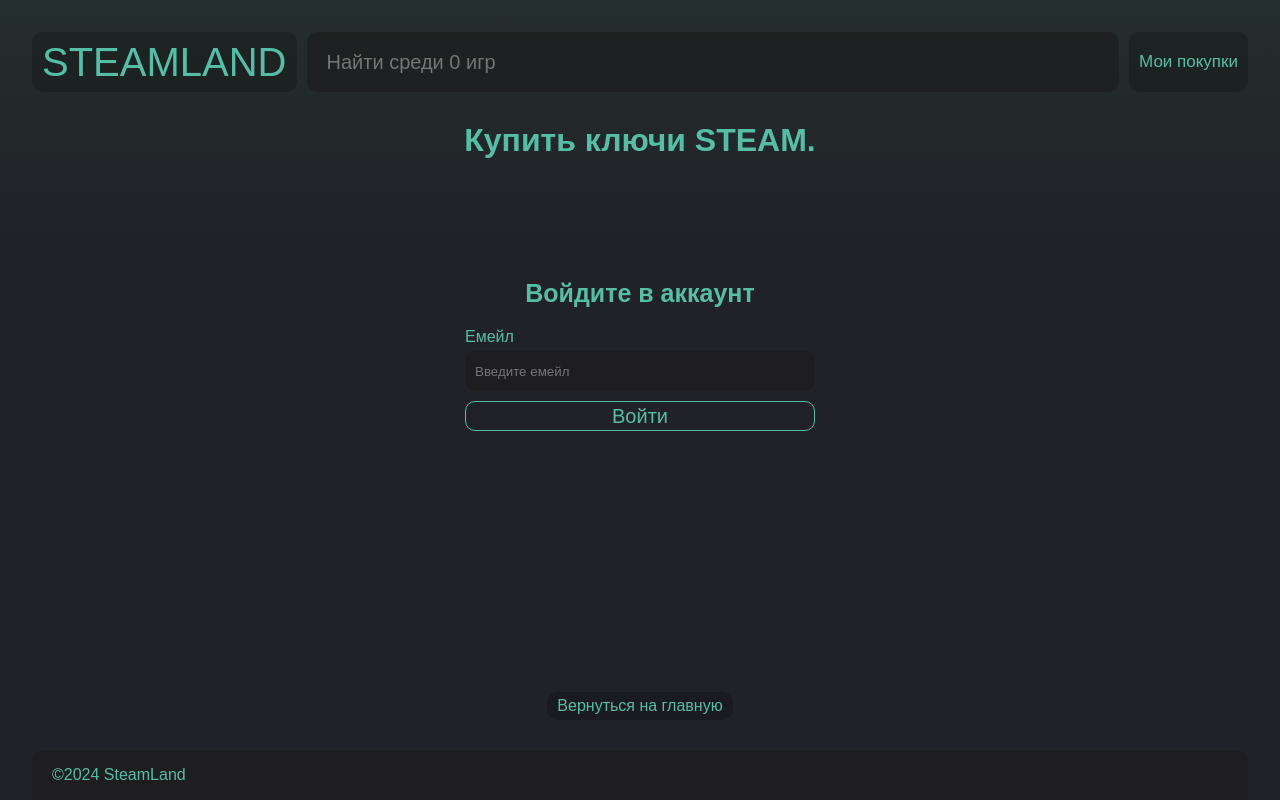
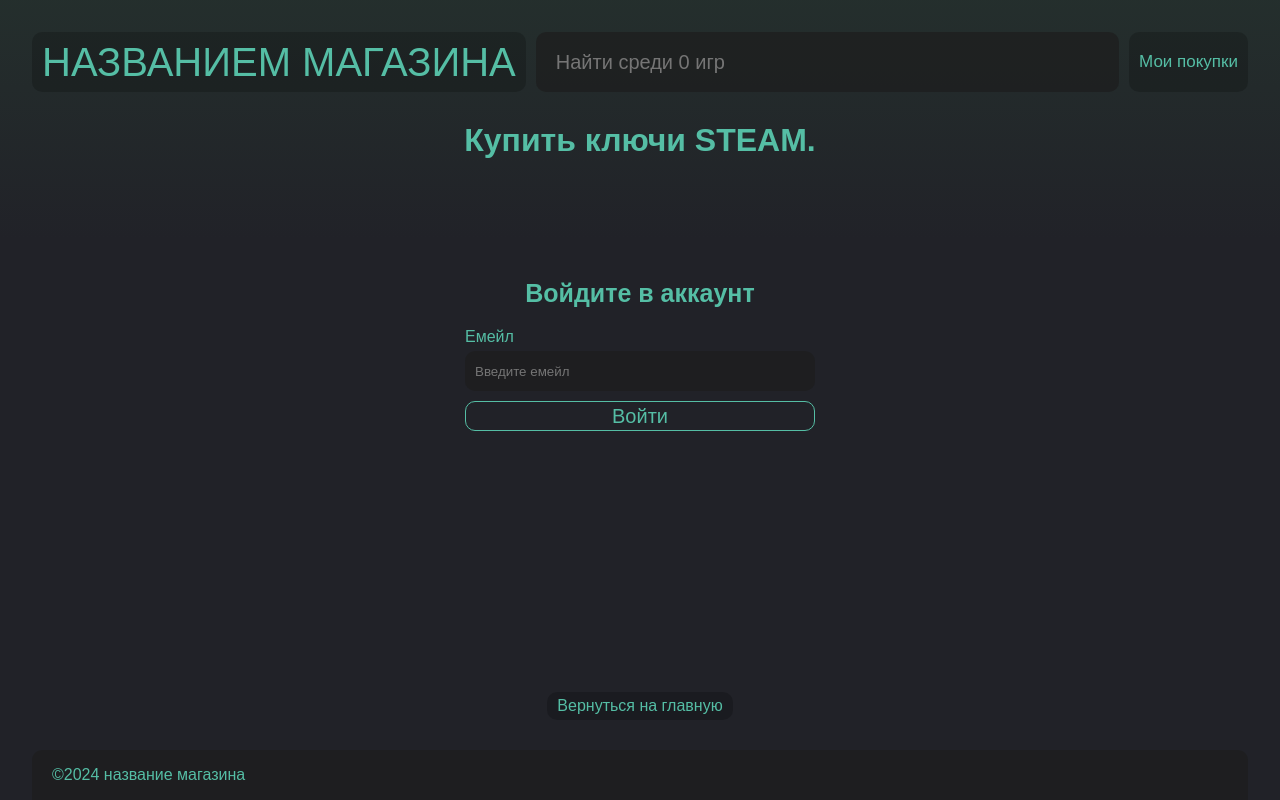
Before and after one commit to RolandSallaz/Zakaz1, a React (Vite) app in the folder frontend/: page /auth in a window 1280 px wide. Built offline with nearby package versions, Linux system fonts and the light colour scheme; no server answers.

Commit message:
fix pay link and env variables

```diff
--- a/frontend/src/components/Footer/Footer.tsx
+++ b/frontend/src/components/Footer/Footer.tsx
@@ -4,7 +4,9 @@
   const year = new Date().getFullYear();
   return (
     <footer className={'footer'}>
-      <p className={'footer__copy'}>&#169;{`${year} SteamLand`}</p>
+      <p className={'footer__copy'}>
+        &#169;{`${year} ${import.meta.env.VITE_SHOP_NAME || 'название магазина'}`}
+      </p>
     </footer>
   );
 }
--- a/frontend/src/components/GamePage/GamePage.tsx
+++ b/frontend/src/components/GamePage/GamePage.tsx
@@ -34,6 +34,10 @@
       setImage(game.logo);
     }
   }, []);
+
+  function rofl() {
+    window.location.href = `https://oplata.info/asp2/pay_options.asp?id_d=${id}&id_po=${import.meta.env.VITE_ID_PO}&ai=&ain=&air=&curr=API_13603_RUB&_subcurr=&lang=ru-RU&_ow=0&_ids_shop=${import.meta.env.VITE_DIGI_SHOP}&xml=&failpage=http%3A%2F%2F193%2E124%2E113%2E104%2Fgames%2F3949531`;
+  }
 
   return (
     <main className="main gamePage">
@@ -82,14 +86,9 @@
                 <li className="order-info__list-item">Игра недоступна в РФ и РБ ❌</li>
               )}
             </ul>
-            <form id="digiselller_form" action="https://oplata.info/asp2/pay.asp" method="post">
-              <input type="hidden" name="id_d" value={game?.digiId} />
-              <input type="hidden" name="lang" value="ru-RU" />
-              <input type="hidden" name="failpage" value={window.location.href} />
-              <button type="submit" className="order-info__buy-button">
-                Купить
-              </button>
-            </form>
+            <button type="button" className="order-info__buy-button" onClick={rofl}>
+              Купить
+            </button>
           </div>
         </div>
       </section>
--- a/frontend/src/components/Headers/Header.scss
+++ b/frontend/src/components/Headers/Header.scss
@@ -23,6 +23,7 @@
     &_logo {
       font-size: 40px;
       height: 100%;
+      text-transform: uppercase;
     }
   }
   &__heading {
--- a/frontend/src/components/Headers/Header.tsx
+++ b/frontend/src/components/Headers/Header.tsx
@@ -32,7 +32,7 @@
     <header className={'header'}>
       <div className="header__container">
         <Link className="link header__link header__link_logo" to="/">
-          STEAMLAND
+          {import.meta.env.VITE_SHOP_NAME || 'названием магазина'}
         </Link>
         <input className={'search-input'} placeholder={`Найти среди ${games.length} игр`} />
         {/* <IconButton
@@ -46,8 +46,7 @@
         <a
           className="link header__link"
           href="https://digiseller.market/info/?lang=ru-RU"
-          target="_blank"
-        >
+          target="_blank">
           Мои покупки
         </a>
         {/* <Menu anchorEl={anchorEl} open={open} onClose={handleClose}>
```
